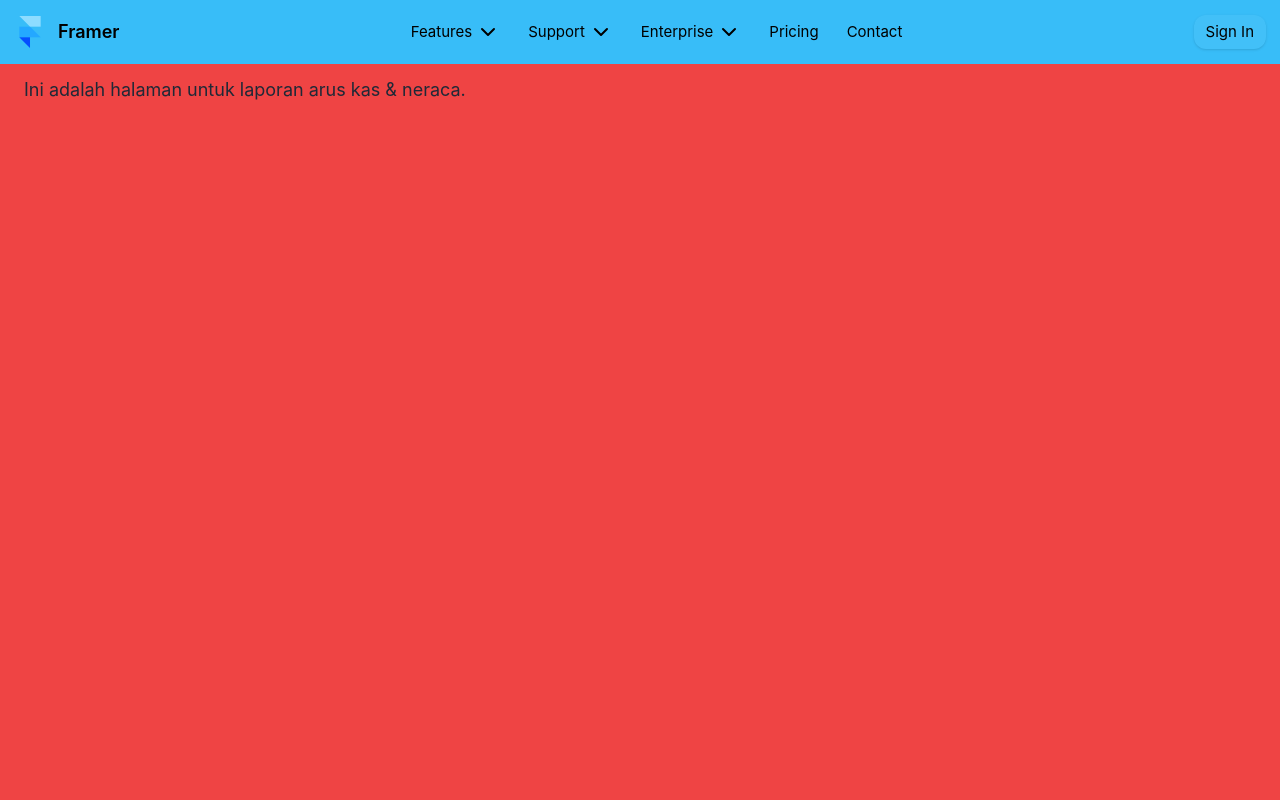
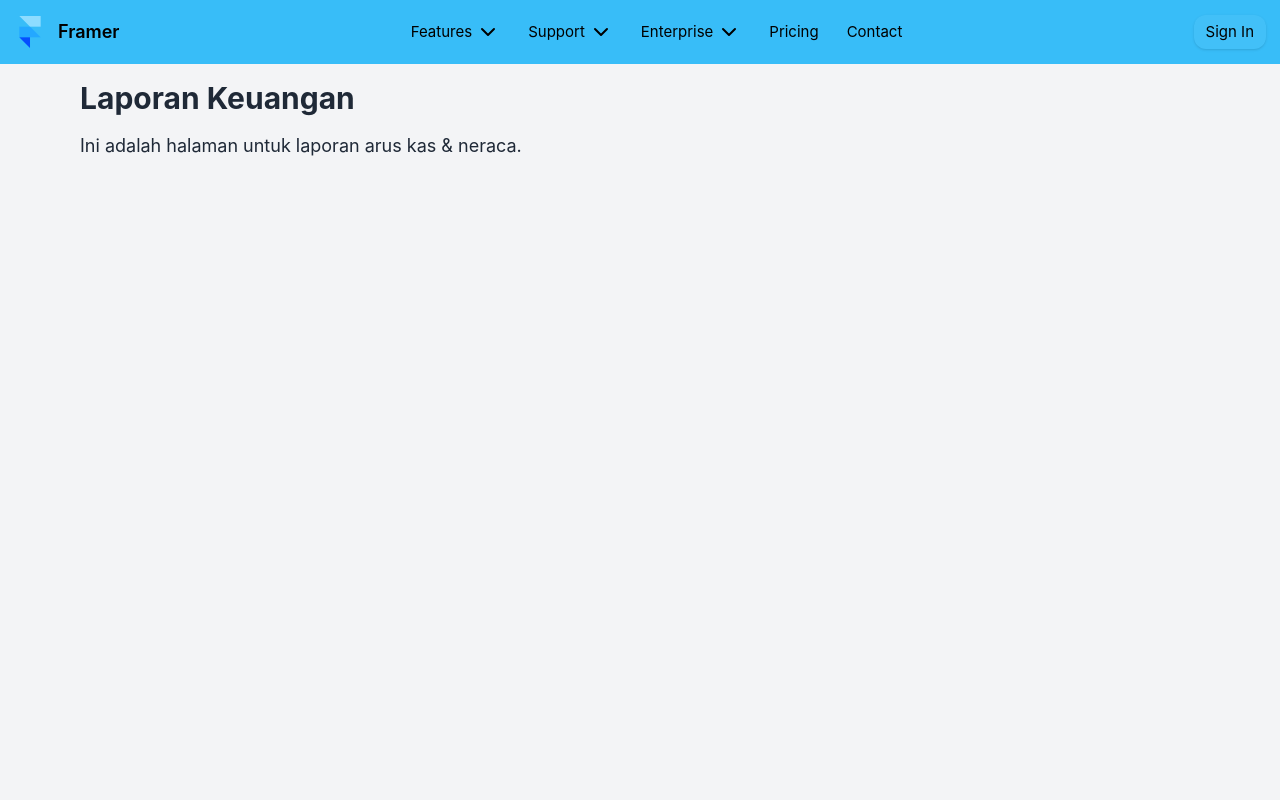
Before and after one commit to FanWb9/Trading-apps, a React (Vite) app: page /Laporan-Keuangan in a window 1280 px wide. Shown: the top 800 px of the page. Built offline with nearby package versions, Linux system fonts and the light colour scheme.

Commit message:
Pages Keuangan

```diff
--- a/src/Pages/LaporanKeuangan.jsx
+++ b/src/Pages/LaporanKeuangan.jsx
@@ -1,6 +1,6 @@
 export default function LaporanKeuangan() {
     return (
-      <div className="min-h-screen bg-red-500 text-gray-800 p-6">
+      <div className="min-h-screen bg-gray-100 text-gray-800 p-20">
         <h1 className="text-3xl font-bold mb-4">Laporan Keuangan</h1>
         <p className="text-lg">Ini adalah halaman untuk laporan arus kas & neraca.</p>
       </div>
```
